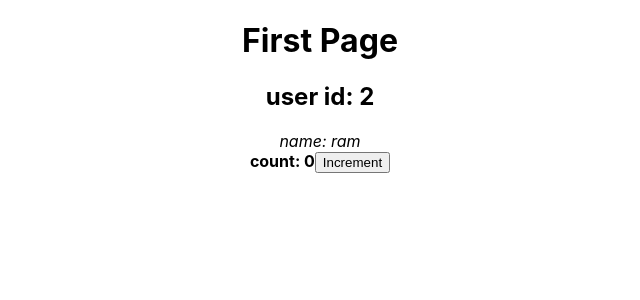
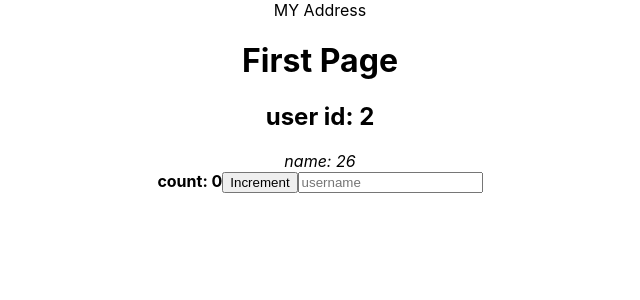
Before and after one commit to vamsi1133/ramreact, a React (Create React App) app: page / in a window 1280 px wide. Shown: the top 300 px of the page, without its empty margins (320-960 px from the left). Built offline with nearby package versions, Linux system fonts and the light colour scheme.

Commit message:
second comit

```diff
--- a/src/App.js
+++ b/src/App.js
@@ -1,21 +1,36 @@
-import logo from "./logo.svg";
 import "./App.css";
-import React, { useState } from "react";
+import React, { useState, useEffect, useRef } from "react";
 import FirstPage from "./Components/firstPage";
-import ABC from "./Components/firstPage/abc";
 
 function App() {
-  const name = "ram";
   const [count, setCount] = useState(0);
+  const [age, setAge] = useState(25);
+  const addRef = useRef();
+
+  useEffect(() => {
+    setAge((prev) => prev + 1);
+  }, [count]);
 
   const increment = () => {
     setCount((prev) => prev + 1);
   };
 
+  const display = (e, message) => {
+    const value = e.target.value;
+    console.log(message + " -" + value);
+  };
+
   return (
     <div className="App">
-      <FirstPage name={name} count={count} />
+      <div ref={addRef}>MY Address</div>
+      <FirstPage name={age} count={count} />
       <button onClick={increment}>Increment</button>
+      <input
+        name="userid"
+        id="myinput"
+        placeholder="username"
+        onChange={(e) => display(e, "hello")}
+      />
     </div>
   );
 }
--- a/src/Components/firstPage/index.js
+++ b/src/Components/firstPage/index.js
@@ -1,7 +1,6 @@
-import React from "react";
+import React, { useEffect } from "react";
 
 const FirstPage = (props) => {
-  //   const name = props.name;
   const id = 2;
   return (
     <>
--- a/src/index.js
+++ b/src/index.js
@@ -1,15 +1,11 @@
-import React from 'react';
-import ReactDOM from 'react-dom/client';
-import './index.css';
-import App from './App';
-import reportWebVitals from './reportWebVitals';
+import React from "react";
+import ReactDOM from "react-dom/client";
+import "./index.css";
+import App from "./App";
+import reportWebVitals from "./reportWebVitals";
 
-const root = ReactDOM.createRoot(document.getElementById('root'));
-root.render(
-  <React.StrictMode>
-    <App />
-  </React.StrictMode>
-);
+const root = ReactDOM.createRoot(document.getElementById("root"));
+root.render(<App />);
 
 // If you want to start measuring performance in your app, pass a function
 // to log results (for example: reportWebVitals(console.log))
```
